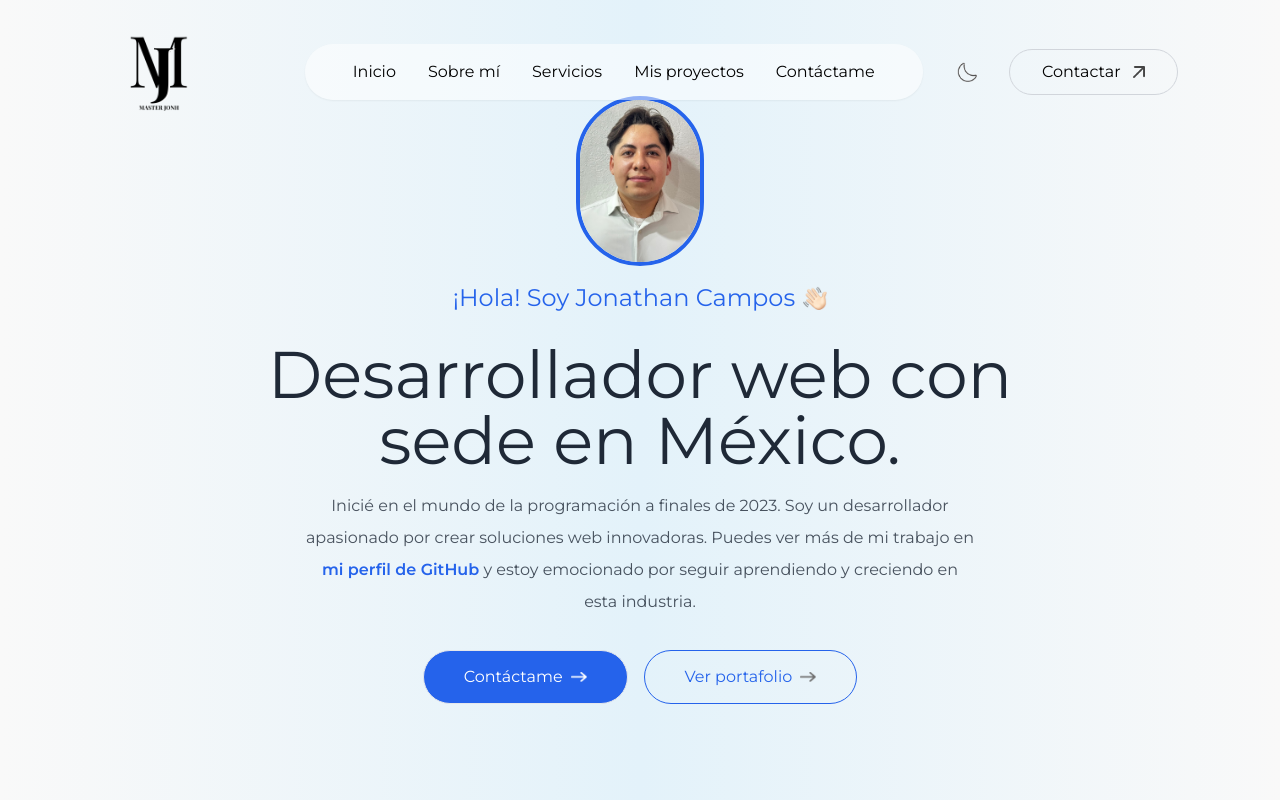
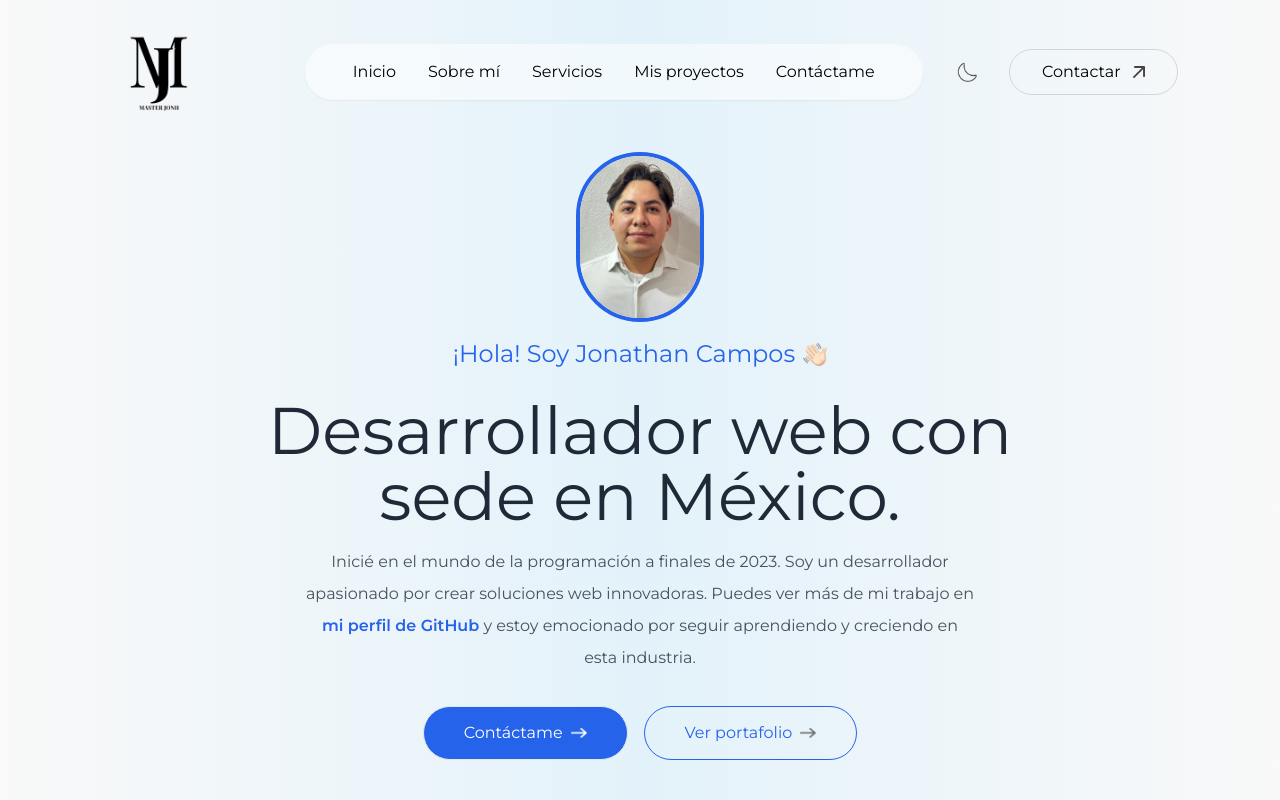
Before and after one commit to TheMasterJonhG/PortafolioTheMasterJonh, a React (Vite) app: page / in a window 1280 px wide. Shown: the top 800 px of the page. Built offline with nearby package versions, Linux system fonts and the light colour scheme.

Commit message:
ESPACIO AL HEADER V.02

```diff
--- a/src/components/Header.jsx
+++ b/src/components/Header.jsx
@@ -2,7 +2,7 @@ export default function Header() {
     return (
         <div
             id="top"
-            className="w-11/12 max-w-3xl text-center mx-auto h-screen flex flex-col items-center justify-center gap-4 text-[#1f2937] dark:text-white font-montserrat mb-20"
+            className="w-11/12 max-w-3xl text-center mx-auto min-h-screen flex flex-col items-center justify-center gap-4 text-[#1f2937] dark:text-white font-montserrat pt-28 mb-20"
         >
 
             {/* Imagen de perfil */}
```
